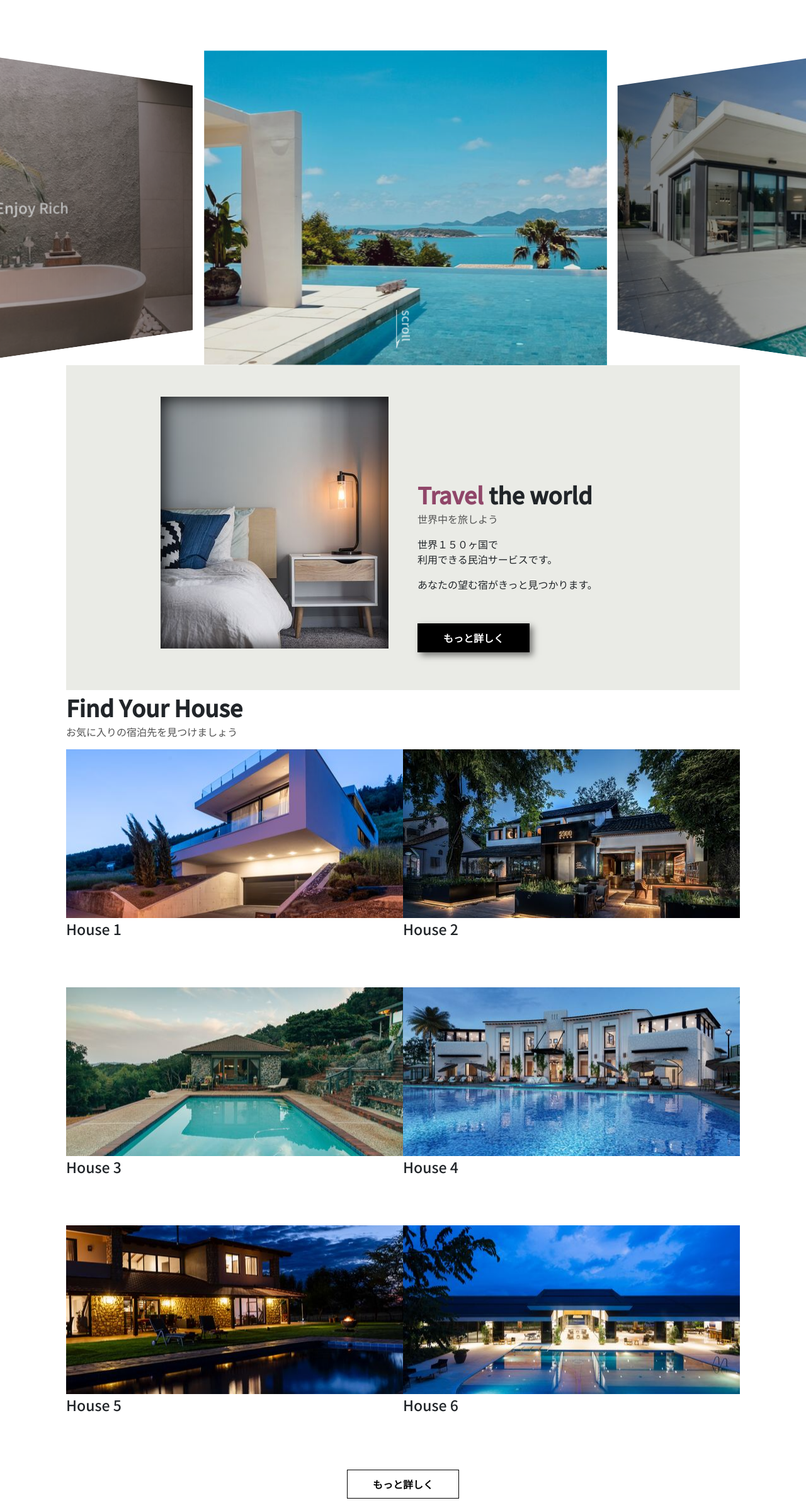
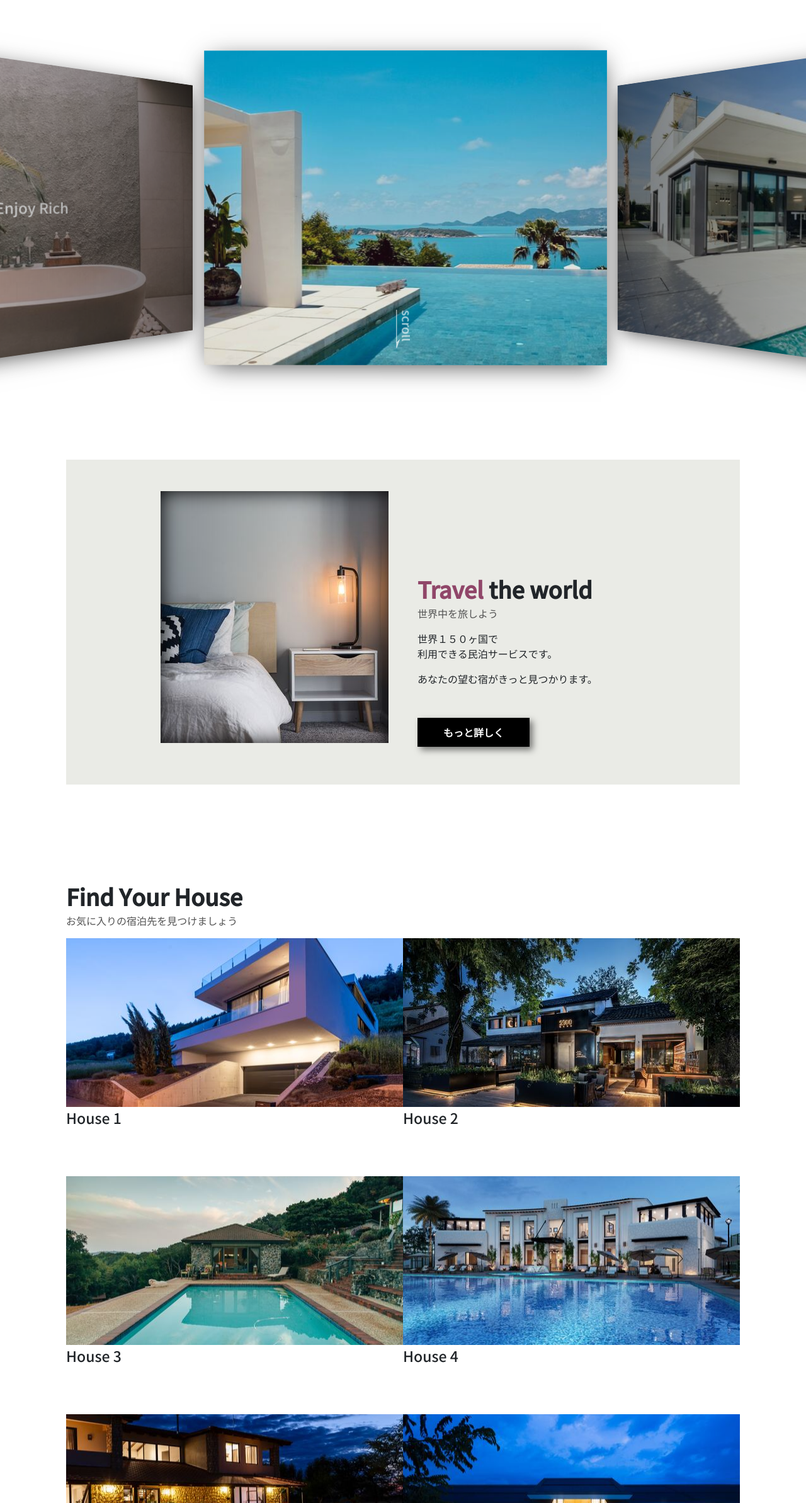
Before and after one commit to pepe0730/portfolio2, a plain HTML site: page index.html in a window 1280 px wide. Shown: the part 120-2507 px from the top of the page at 63% size. Drawn offline with Linux system fonts and the light colour scheme; a web font is replaced by a local one.

Commit message:
fix layout

```diff
--- a/styles/breakpoints/_960up.scss
+++ b/styles/breakpoints/_960up.scss
@@ -34,6 +34,10 @@ Stylesheet: 960px以上のモニタで適用
 	}
 }
 
+.swiper-slide {
+	box-shadow: 0 8px 40px -10px rgba(0, 0, 0, 0.8);
+}
+
 .travel {
 	&__img {
 		height: 400px;
--- a/styles/breakpoints/_base.scss
+++ b/styles/breakpoints/_base.scss
@@ -130,6 +130,7 @@ main {
 
 .travel {
 	@extend .content-width;
+	@extend .mb-lg;
 	&__inner {
 		@extend .flex;
 		justify-content: space-between;
@@ -188,6 +189,7 @@ main {
 .houses {
 	//プロパティの継承
 	@extend .content-width;
+	@extend .mb-lg;
 
 	&__inner {
 		@extend .flex;
@@ -238,6 +240,7 @@ main {
 		text-align: center;
 		//ボタンは画像と横並びにしない
 		flex-basis: 100%;
+		@extend .mb-lg;
 	}
 	&__img {
 		height: 150px;
--- a/styles/modules/_hero-slider.scss
+++ b/styles/modules/_hero-slider.scss
@@ -40,7 +40,7 @@
 .hero {
 	overflow: hidden;
 	padding-top: $navHeight;
-	//@extend .pb-lg;
+	@extend .pb-lg;
 	&__title {
 		position: absolute;
 		top: 50%;
```
Also changed, not shown: styles/style.css, 1 other file.
